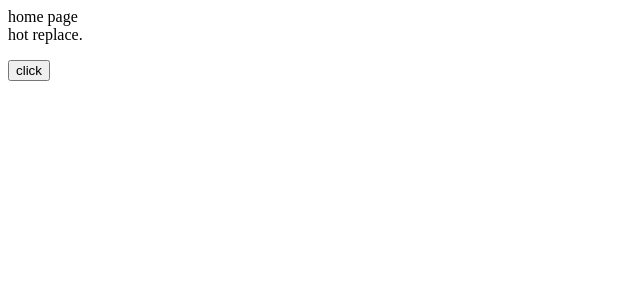
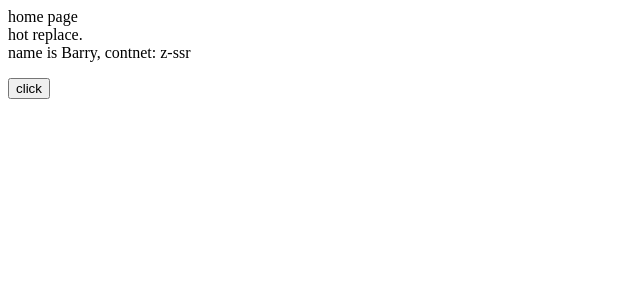
Before and after one commit to Hack-Jay/z-ssr, a React app: page / in a window 1280 px wide. Shown: the top 300 px of the page, without its empty margins (0-640 px from the left). Built offline with nearby package versions, Linux system fonts and the light colour scheme; the HTML template or start-up script is replaced by a standard one.

Commit message:
feat: react-redux connect comp

```diff
--- a/src/client/page/Home/index.jsx
+++ b/src/client/page/Home/index.jsx
@@ -1,13 +1,17 @@
 import React from 'react'
+import { connect } from 'react-redux'
 
-const Home = () => {
+const Home = props => {
+    const { name, content } = props
+
     return <div>
         home page <br />
-        hot replace.
+        hot replace. <br />
+        name is {name}, contnet: {content}
         <p>
             <button onClick={() => alert('you have click...')}>click</button>
         </p>
     </div>
 }
 
-export default Home
+export default connect(state => state, null)(Home)
```
